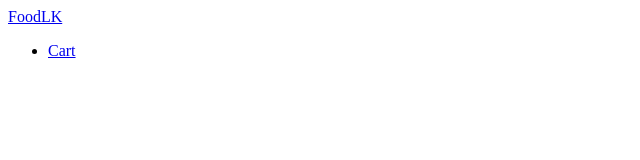
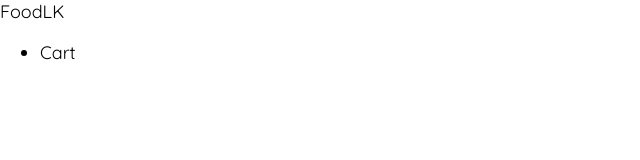
Before and after one commit to NavinduDahanayakeOfficial/foodlk, an Angular app: page / in a window 1280 px wide. Shown: the top 160 px of the page, without its empty margins (0-640 px from the left). Built offline with nearby package versions, Linux system fonts and the light colour scheme.

Commit message:
updated the style.css

```diff
--- a/src/styles.css
+++ b/src/styles.css
@@ -1 +1,17 @@
 /* You can add global styles to this file, and also import other style files */
+@import url("https://fonts.googleapis.com/css2?family=Quicksand&display=swap");
+
+*{
+    box-sizing: border-box;
+}
+
+body{
+    margin: 0;
+    font-family: "Quicksand", sans-serif;
+    font-size: 18px;
+}
+
+a{
+    text-decoration: none;
+    color: inherit;
+}
```
